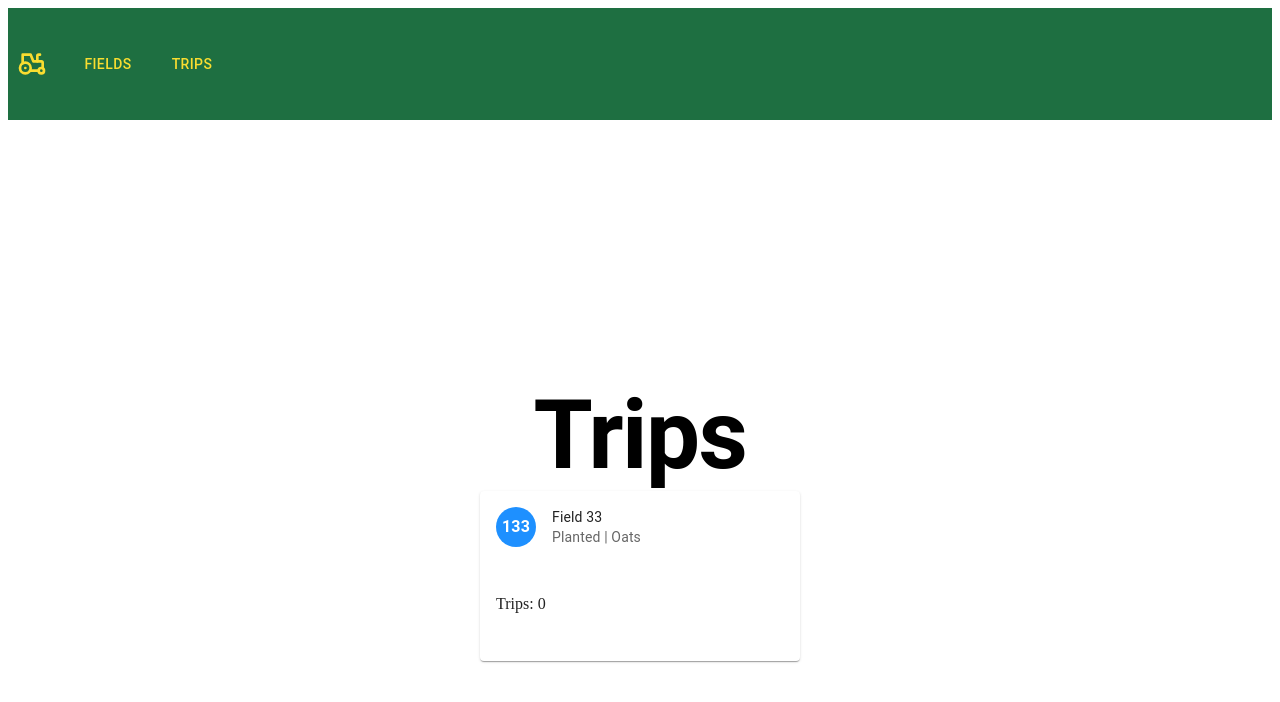
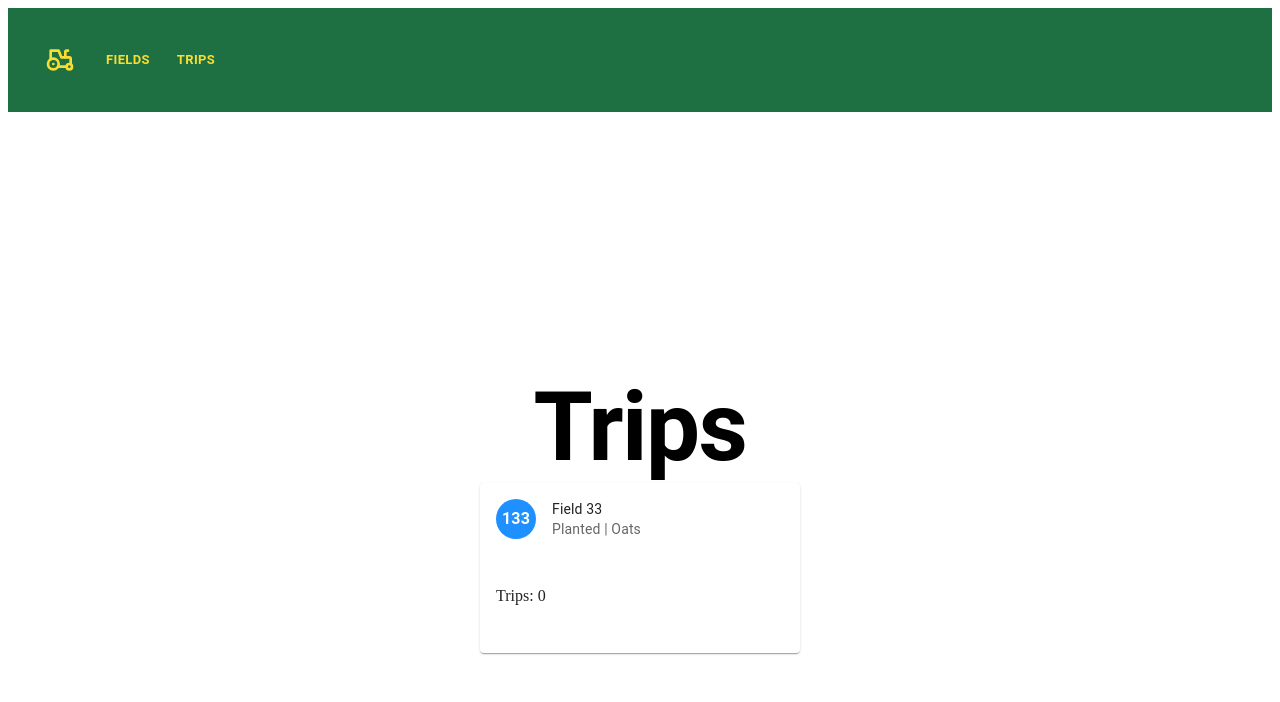
Before and after one commit to stedmanonlinedesigns/farming-simulator-lane-tracker, a Next.js app: page /trips in a window 1280 px wide. Shown: the top 702 px of the page. Built offline with nearby package versions, Linux system fonts and the light colour scheme; some icons are missing; what @mui/material-nextjs would draw is missing.

Commit message:
updated header links

```diff
--- a/src/app/components/header/HeaderNavigation.tsx
+++ b/src/app/components/header/HeaderNavigation.tsx
@@ -1,44 +1,32 @@
-"use client"
-import React from "react"
-import { useRouter } from "next/navigation"
 import { Box } from "@mui/material"
-import Typography from "@mui/material/Typography"
-import Button from "@mui/material/Button"
-import IconButton from "@mui/material/IconButton"
-import MoreVertIcon from "@mui/icons-material/MoreVert"
+import HeaderNavigationLink from "./HeaderNavigationLink"
 import { IconTractor } from "@tabler/icons-react"
 
 const HeaderNavigation = () => {
-  const router = useRouter()
-
-  const handleNavigateButtonClick = (path: string) => {
-    router.push(path)
-  }
-
   return (
     <Box
       sx={{
+        px: "20px",
         display: "flex",
         justifyContent: "start",
         alignItems: "center",
-        gap: "20px",
+        gap: "12px",
       }}
     >
-      <IconButton onClick={() => handleNavigateButtonClick("/")}>
-        <IconTractor size={32} color="#F9DD30" />
-      </IconButton>
-      <Button
-        onClick={() => handleNavigateButtonClick("/fields")}
-        sx={{ color: "#F9DD30" }}
+      <Box
+        sx={{
+          display: "flex",
+          justifyContent: "center",
+          alignItems: "center",
+          gap: "4px",
+        }}
       >
-        Fields
-      </Button>
-      <Button
-        onClick={() => handleNavigateButtonClick("/trips")}
-        sx={{ color: "#F9DD30" }}
-      >
-        Trips
-      </Button>
+        <HeaderNavigationLink path="/">
+          <IconTractor size={32} color="#F9DD30" />
+        </HeaderNavigationLink>
+        <HeaderNavigationLink path="/fields">Fields</HeaderNavigationLink>
+        <HeaderNavigationLink path="/trips">Trips</HeaderNavigationLink>
+      </Box>
     </Box>
   )
 }
--- /dev/null
+++ b/src/app/components/header/HeaderNavigationLink.tsx
@@ -0,0 +1,41 @@
+"use client"
+import React from "react"
+import { useRouter } from "next/navigation"
+import Button from "@mui/material/Button"
+
+type HeaderNavigationLinkProps = {
+  path: string
+  children: React.ReactNode
+}
+
+const HeaderNavigationLink = ({
+  path,
+  children,
+}: HeaderNavigationLinkProps) => {
+  const router = useRouter()
+
+  const handleNavigateButtonClick = (pathTo: string) => {
+    router.push(pathTo)
+  }
+
+  return (
+    <Button
+      variant="text"
+      onClick={() => handleNavigateButtonClick(path)}
+      size="small"
+      sx={{
+        fontWeight: "bold",
+        color: "#F9DD30",
+        "&:hover": {
+          textDecoration: "underline",
+          textUnderlineOffset: "4px",
+          textDecorationThickness: "3px",
+        },
+      }}
+    >
+      {children}
+    </Button>
+  )
+}
+
+export default HeaderNavigationLink
```
Also changed, not shown: src/app/components/header/Header.tsx (+2 -6 lines).
